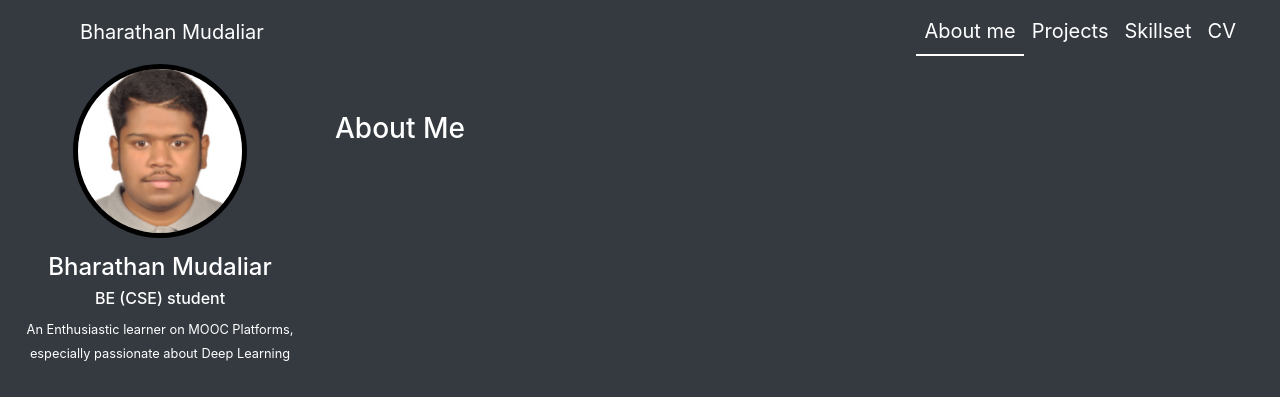
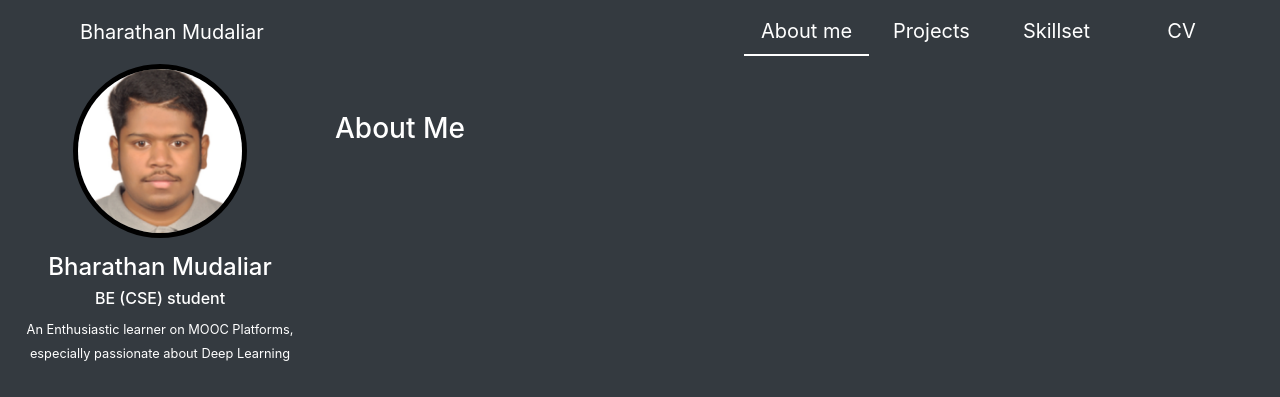
Before and after one commit to bharat029/MyWebsite, a Django app: page / in a window 1280 px wide. Shown: the top 397 px of the page. Run offline with Django 3.2, Linux system fonts and the light colour scheme; data that the repository does not hold is empty; some libraries are stand-ins or nearby versions.

Commit message:
navbar-expand-md

```diff
--- a/static/website/css/style.css
+++ b/static/website/css/style.css
@@ -8,7 +8,7 @@ display: none;
   }
 }
 
-@media (min-width: 576px) {
+@media (min-width: 768px) {
   .col-height-custom {
     height: 60vh;
   }
@@ -16,21 +16,16 @@ display: none;
     border-bottom: 2px solid white !important;
   }
   .nav-link {
+    width: 125px;
     text-align: center !important;
   }
 }
 
-@media (min-width: 768px) {
+@media (min-width: 992px) {
   .col-height-custom {
     height: 90vh;
   }
 }
 
-@media (min-width: 1200px) {
-  .col-height-custom {
-    height: 1140px;
-  }
-}
-
 #follow > li:hover {
     background: darkblue;
--- a/website/templates/website/base.html
+++ b/website/templates/website/base.html
@@ -20,7 +20,7 @@
   </head>
   <body class="bg-dark text-white">
     <div class="container-fluid">
-      <nav class="navbar navbar-expand-sm navbar-dark row sticky-top bg-dark" style="font-size: 125%">
+      <nav class="navbar navbar-expand-md navbar-dark row sticky-top bg-dark" style="font-size: 125%">
         <a class="navbar-brand text-center text-white col-lg-3 d-none d-lg-block" style="width:60vh;" href="{% url 'website:index' %}">Bharathan Mudaliar</a>
         <h1 class="d-xs-block d-lg-none"><a class="navbar-brand text-center text-white col-lg-3 col-xs-8" href="{% url 'website:index' %}">Bharathan Mudaliar</a></h1>
         <button class="navbar-toggler" type="button" data-toggle="collapse" data-target="#navbarNav" aria-controls="navbarNav" aria-expanded="false" aria-label="Toggle navigation">
```
Also changed, not shown: website/static/website/css/style.css (+3 -8 lines).
